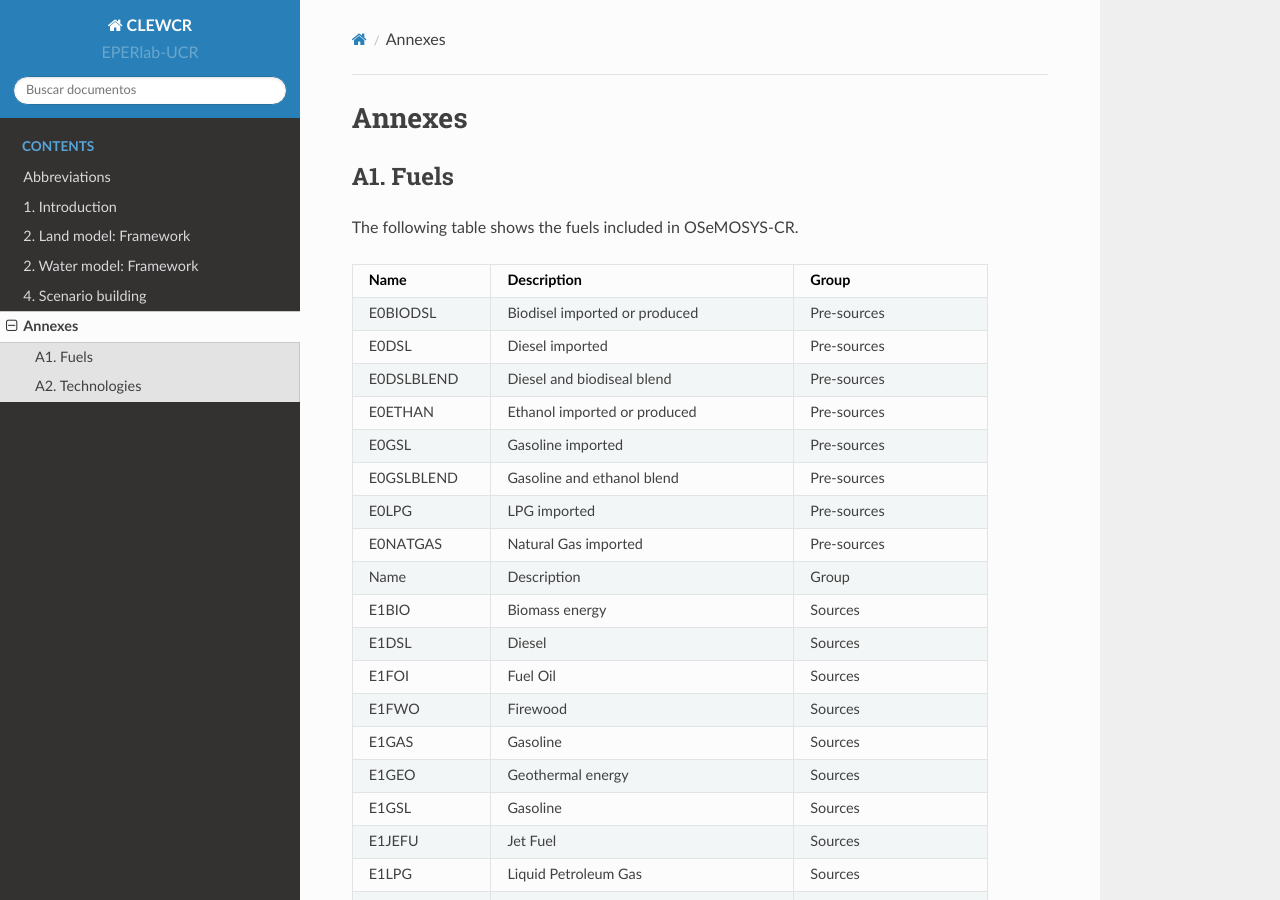
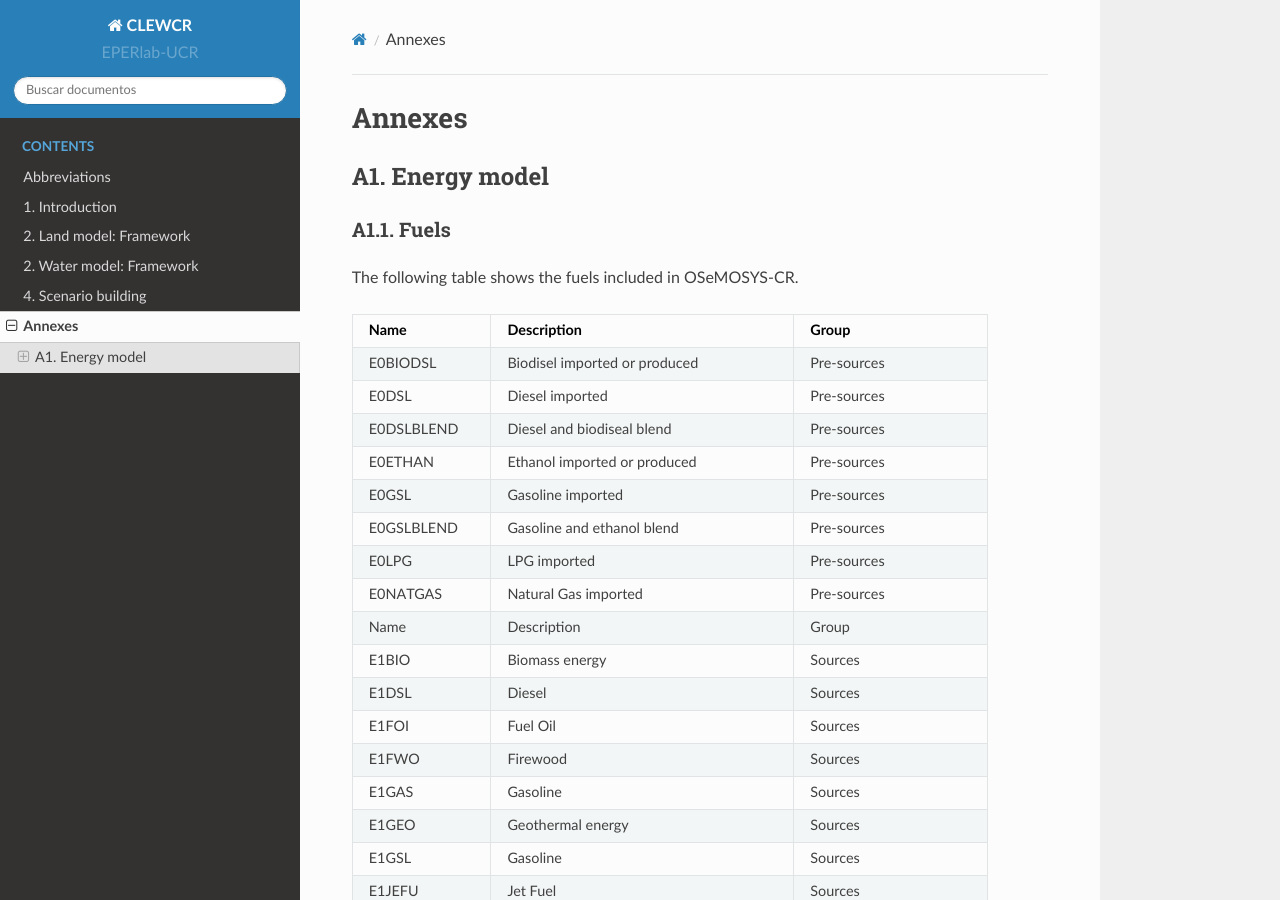
Before and after one commit to EPERLab/CLEW, a Sphinx documentation site: the page built from docs/999Annexes.rst, in a window 1280 px wide and 900 px high. Built offline with Sphinx 7.4.7 and the Read the Docs theme 2.0.0, drawn with Linux system fonts in a browser that asks for light colours; formulas are drawn with MathJax 3; some of the changed text lies outside the part shown.

Commit message:
Update 999Annexes.rst

```diff
--- a/docs/999Annexes.rst
+++ b/docs/999Annexes.rst
@@ -3,8 +3,11 @@
 Annexes
 =====================================
 
-A1. Fuels
+A1. Energy model
 +++++++++
+
+A1.1. Fuels
+---------
 
 The following table shows the fuels included in OSeMOSYS-CR.
 
@@ -254,8 +257,8 @@ The following table shows the fuels included in OSeMOSYS-CR.
 |TISIDEWALKS       | Sidewalks infrastructure               | Transport_Infraestructre    |
 +------------------+----------------------------------------+-----------------------------+
 
-A2. Technologies
-+++++++++
+A1.2. Technologies
+---------
 
 The following table shows the technologies included in OSeMOSYS-CR.
 
```
